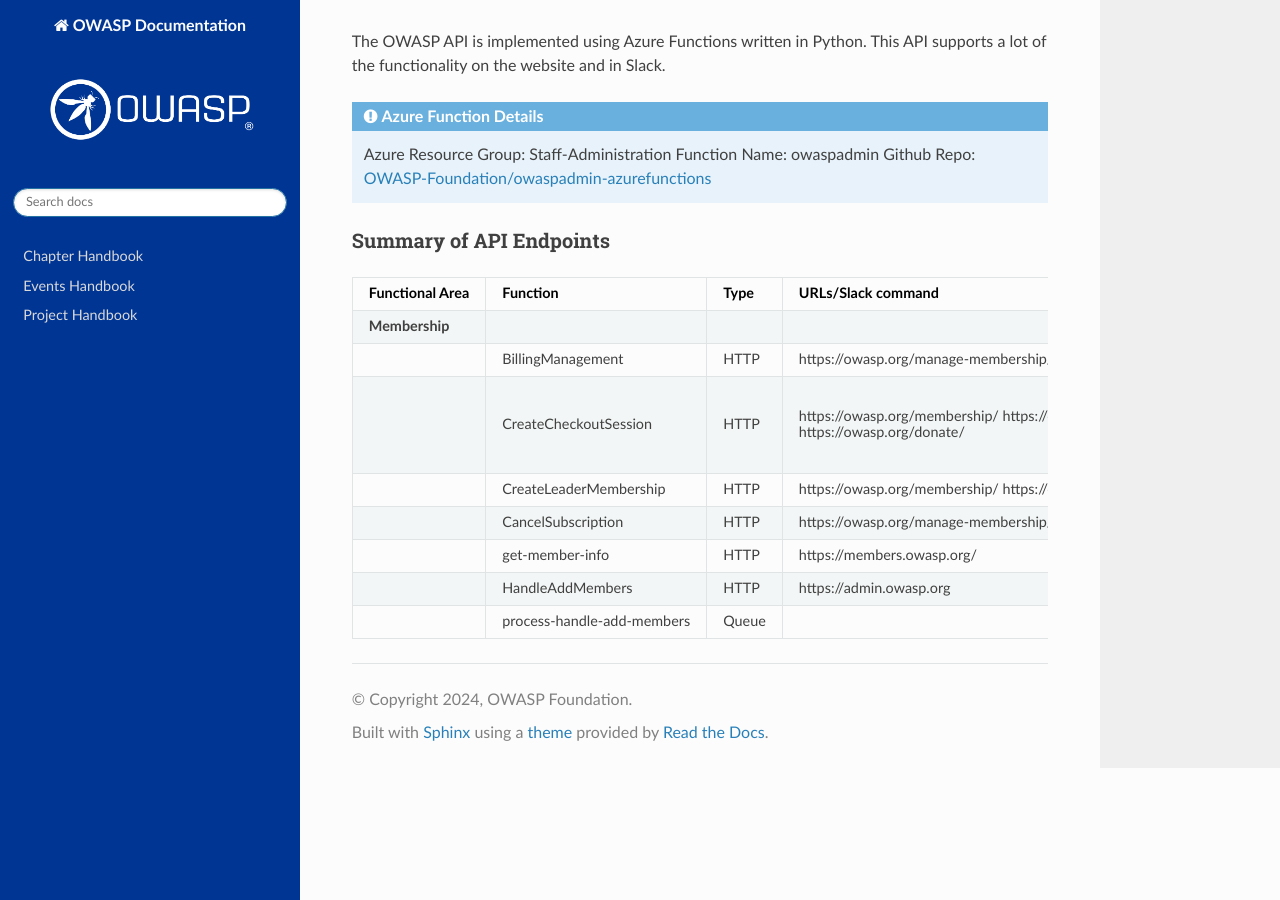
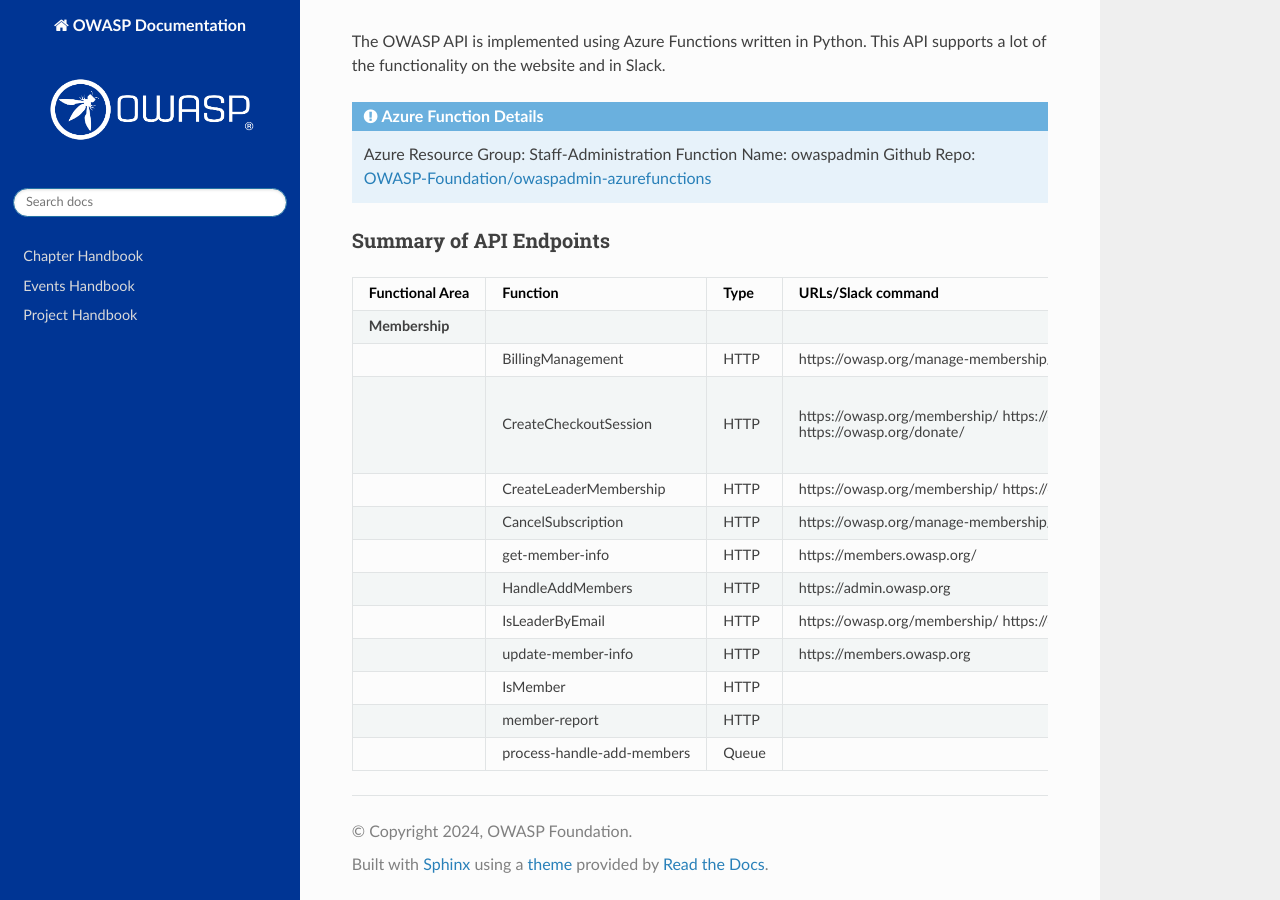
Before and after one commit to OWASP/docs, a Sphinx documentation site: the page built from source/infrastructure/azure-backend.md, in a window 1280 px wide and 900 px high, scrolled down 1777 px. Built offline with Sphinx 7.4.7 and the Read the Docs theme 2.0.0, drawn with Linux system fonts in a browser that asks for light colours.

Commit message:
Update azure-backend.md

```diff
--- a/source/infrastructure/azure-backend.md
+++ b/source/infrastructure/azure-backend.md
@@ -52,4 +52,8 @@
 || CancelSubscription | HTTP | https://owasp.org/manage-membership/ | Cancels membership subscription |
 || get-member-info | HTTP | https://members.owasp.org/ | Gets the membership info displayed on index.md in the Member Portal |
 || HandleAddMembers | HTTP | https://admin.owasp.org | Used when adding members from a CSV file from conferences |
+|| IsLeaderByEmail | HTTP | https://owasp.org/membership/ https://owasp.org/membership/force_majeure/ (not really used here) | Used to determine if the person trying to get Leader complimentary membership is a leader |
+|| update-member-info | HTTP | https://members.owasp.org | Updates the PII if a member edits their info in the Member Portal |
+|| IsMember | HTTP || Meant to allow third parties to verify membership provided they have an 'api key' - not currently in use |
+|| member-report | HTTP || Not currently in use - see member-report-go in the azure-afgo functions |
 || process-handle-add-members | Queue || Processes the queue item created from HandleAddMembers |
```
